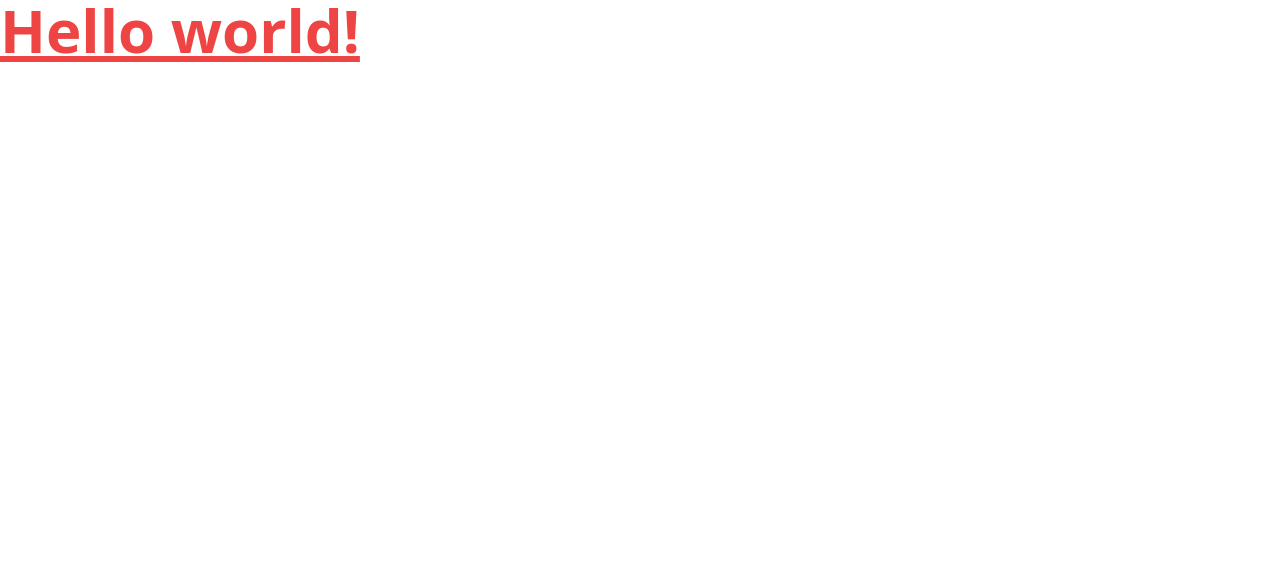
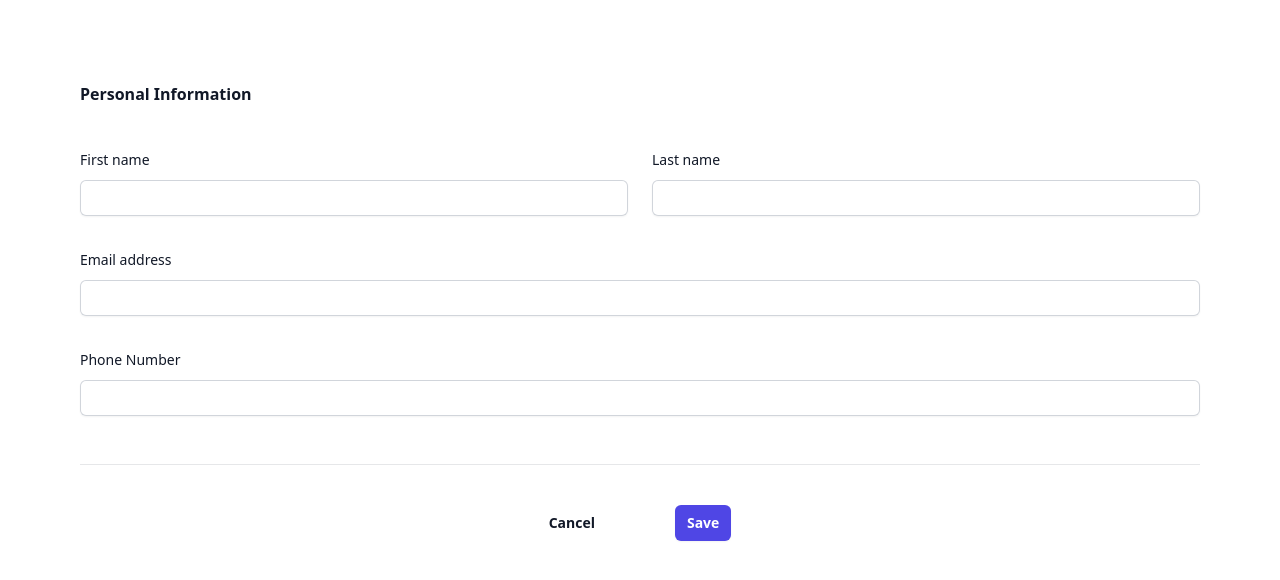
Before and after one commit to Avee07/React-Carousel, a React (Create React App) app: page / in a window 1280 px wide. Shown: the top 580 px of the page. Built offline with nearby package versions, Linux system fonts and the light colour scheme.

Commit message:
React_form UI completed

```diff
--- a/package.json
+++ b/package.json
@@ -36,6 +36,7 @@
     ]
   },
   "devDependencies": {
+    "@tailwindcss/forms": "^0.5.7",
     "tailwindcss": "^3.4.3"
   }
 }
--- a/src/App.js
+++ b/src/App.js
@@ -1,8 +1,11 @@
-
 import "./App.css";
-
+import Form1 from "./Components/Form/Form1";
 function App() {
-  return <h1 className="text-6xl font-bold underline text-red-500 bg-purple">Hello world!</h1>;
+  return (
+    <div>
+      <Form1 />
+    </div>
+  );
 }
 
 export default App;
--- /dev/null
+++ b/src/Components/Form/Form1.js
@@ -0,0 +1,107 @@
+import React from "react";
+
+const Form1 = () => {
+  return (
+    <div className="p-20">
+      <form>
+        <div className="space-y-12">
+          <div className="border-b border-gray-900/10 pb-12">
+            <h2 className="text-base font-semibold leading-7 text-gray-900">
+              Personal Information
+            </h2>
+
+            <div className="mt-10 grid grid-cols-1 gap-x-6 gap-y-8 sm:grid-cols-6">
+              <div className="sm:col-span-3">
+                <label
+                  htmlFor="first-name"
+                  className="block text-sm font-medium leading-6 text-gray-900"
+                >
+                  First name
+                </label>
+                <div className="mt-2">
+                  <input
+                    type="text"
+                    name="first-name"
+                    id="first-name"
+                    autoComplete="given-name"
+                    className="block w-full rounded-md border-0 py-1.5 text-gray-900 shadow-sm ring-1 ring-inset ring-gray-300 placeholder:text-gray-400 focus:ring-2 focus:ring-inset focus:ring-indigo-600 sm:text-sm sm:leading-6"
+                  />
+                </div>
+              </div>
+
+              <div className="sm:col-span-3">
+                <label
+                  htmlFor="last-name"
+                  className="block text-sm font-medium leading-6 text-gray-900"
+                >
+                  Last name
+                </label>
+                <div className="mt-2">
+                  <input
+                    type="text"
+                    name="last-name"
+                    id="last-name"
+                    autoComplete="family-name"
+                    className="block w-full rounded-md border-0 py-1.5 text-gray-900 shadow-sm ring-1 ring-inset ring-gray-300 placeholder:text-gray-400 focus:ring-2 focus:ring-inset focus:ring-indigo-600 sm:text-sm sm:leading-6"
+                  />
+                </div>
+              </div>
+
+              <div className="sm:col-span-6">
+                <label
+                  htmlFor="email"
+                  className="block text-sm font-medium leading-6 text-gray-900"
+                >
+                  Email address
+                </label>
+                <div className="mt-2">
+                  <input
+                    id="email"
+                    name="email"
+                    type="email"
+                    autoComplete="email"
+                    className="block w-full rounded-md border-0 py-1.5 text-gray-900 shadow-sm ring-1 ring-inset ring-gray-300 placeholder:text-gray-400 focus:ring-2 focus:ring-inset focus:ring-indigo-600 sm:text-sm sm:leading-6"
+                  />
+                </div>
+              </div>
+              <div className="sm:col-span-6">
+                <label
+                  htmlFor="phone"
+                  className="block text-sm font-medium leading-6 text-gray-900"
+                >
+                  Phone Number
+                </label>
+                <div className="mt-2">
+                  <input
+                    id="phone"
+                    name="phone"
+                    type="phone"
+                    autoComplete="phone"
+                    className="block w-full rounded-md border-0 py-1.5 text-gray-900 shadow-sm ring-1 ring-inset ring-gray-300 placeholder:text-gray-400 focus:ring-2 focus:ring-inset focus:ring-indigo-600 sm:text-sm sm:leading-6"
+                  />
+                </div>
+              </div>
+            </div>
+          </div>
+        </div>
+
+        <div className="mt-10 flex items-center justify-center gap-x-20">
+          <button
+            type="button"
+            className="text-sm font-semibold leading-6 text-gray-900"
+          >
+            Cancel
+          </button>
+          <button
+            type="submit"
+            className="rounded-md bg-indigo-600 px-3 py-2 text-sm font-semibold text-white shadow-sm hover:bg-indigo-500 focus-visible:outline focus-visible:outline-2 focus-visible:outline-offset-2 focus-visible:outline-indigo-600"
+          >
+            Save
+          </button>
+        </div>
+      </form>
+    </div>
+  );
+};
+
+export default Form1;
--- a/tailwind.config.js
+++ b/tailwind.config.js
@@ -1,10 +1,8 @@
 /** @type {import('tailwindcss').Config} */
 module.exports = {
-  content: [
-    "./src/**/*.{js,jsx,ts,tsx}",
-  ],
+  content: ["./src/**/*.{js,jsx,ts,tsx}"],
   theme: {
     extend: {},
   },
-  plugins: [],
-}
+  plugins: [require("@tailwindcss/forms")],
+};
```
Also changed, not shown: 1 other file (tests, documents, lock files or other folders).
